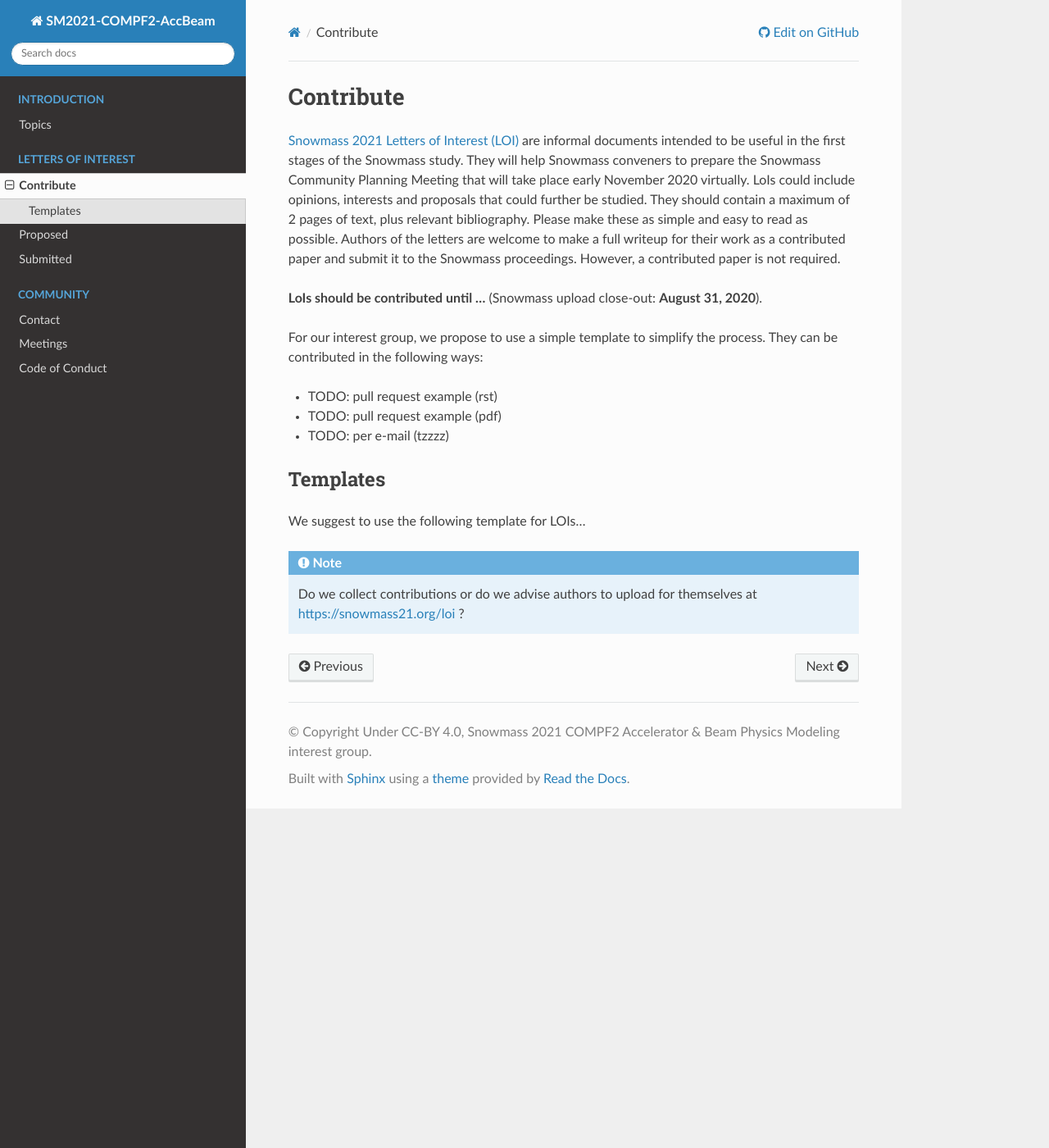
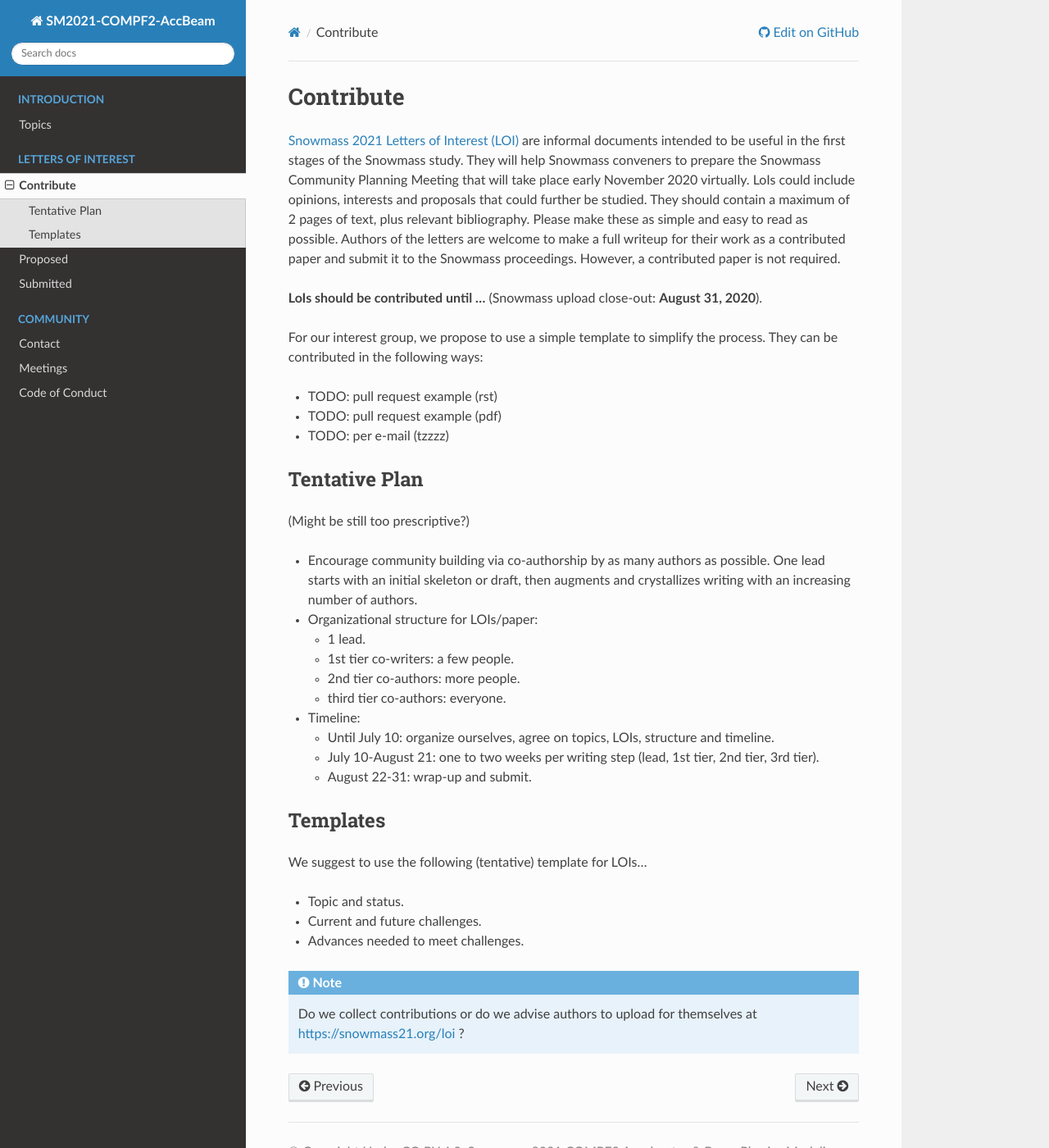
Before and after one commit to snowmass-compf2-accbeammodel/snowmass-compf2-accbeammodel.github.io, a Sphinx documentation site: the page built from docs/source/loi/contribute.rst, in a window 1280 px wide and 1400 px high. Shown: the whole window at 82% size. Built offline with Sphinx 7.4.7 and the Read the Docs theme 2.0.0, drawn with Linux system fonts in a browser that asks for light colours.

Commit message:
Update: LOIs, topics

```diff
--- a/docs/source/introduction/topics.rst
+++ b/docs/source/introduction/topics.rst
@@ -28,6 +28,7 @@ As interest group in the `Theoretical Calculations and Simulation (CompF2) <http
     * Wake fields
     * Quantum limit in novel accelerator structures
     * X-ray simulation
+    * extreme beams
     * ...
   * Components
 
@@ -52,5 +53,6 @@ As interest group in the `Theoretical Calculations and Simulation (CompF2) <http
   * AI/ML
   * Open Science
   * Resources, training
+  * Cloud computing
   * Software sustainability
   * Integration of accelerator and detector (for radiation studies) codes
--- a/docs/source/loi/contribute.rst
+++ b/docs/source/loi/contribute.rst
@@ -21,10 +21,33 @@ They can be contributed in the following ways:
 * TODO: per e-mail (tzzzz)
 
 
+Tentative Plan
+^^^^^^^^^^^^^^
+
+(Might be still too prescriptive?)
+
+* Encourage community building via co-authorship by as many authors as possible. One lead starts with an initial skeleton or draft, then augments and crystallizes writing with an increasing number of authors.
+* Organizational structure for LOIs/paper:
+
+  * 1 lead.
+  * 1st tier co-writers: a few people.
+  * 2nd tier co-authors:  more people.
+  * third tier co-authors: everyone.
+* Timeline:
+
+  * Until July 10: organize ourselves, agree on topics, LOIs, structure and timeline.
+  * July 10-August 21: one to two weeks per writing step (lead, 1st tier, 2nd tier, 3rd tier).
+  * August 22-31: wrap-up and submit.
+
+
 Templates
 ^^^^^^^^^
 
-We suggest to use the following template for LOIs...
+We suggest to use the following (tentative) template for LOIs...
+
+* Topic and status.
+* Current and future challenges.
+* Advances needed to meet challenges.
 
 .. note::
 
```
Also changed, not shown: docs/source/loi/proposed.rst (+8 -1 lines).
